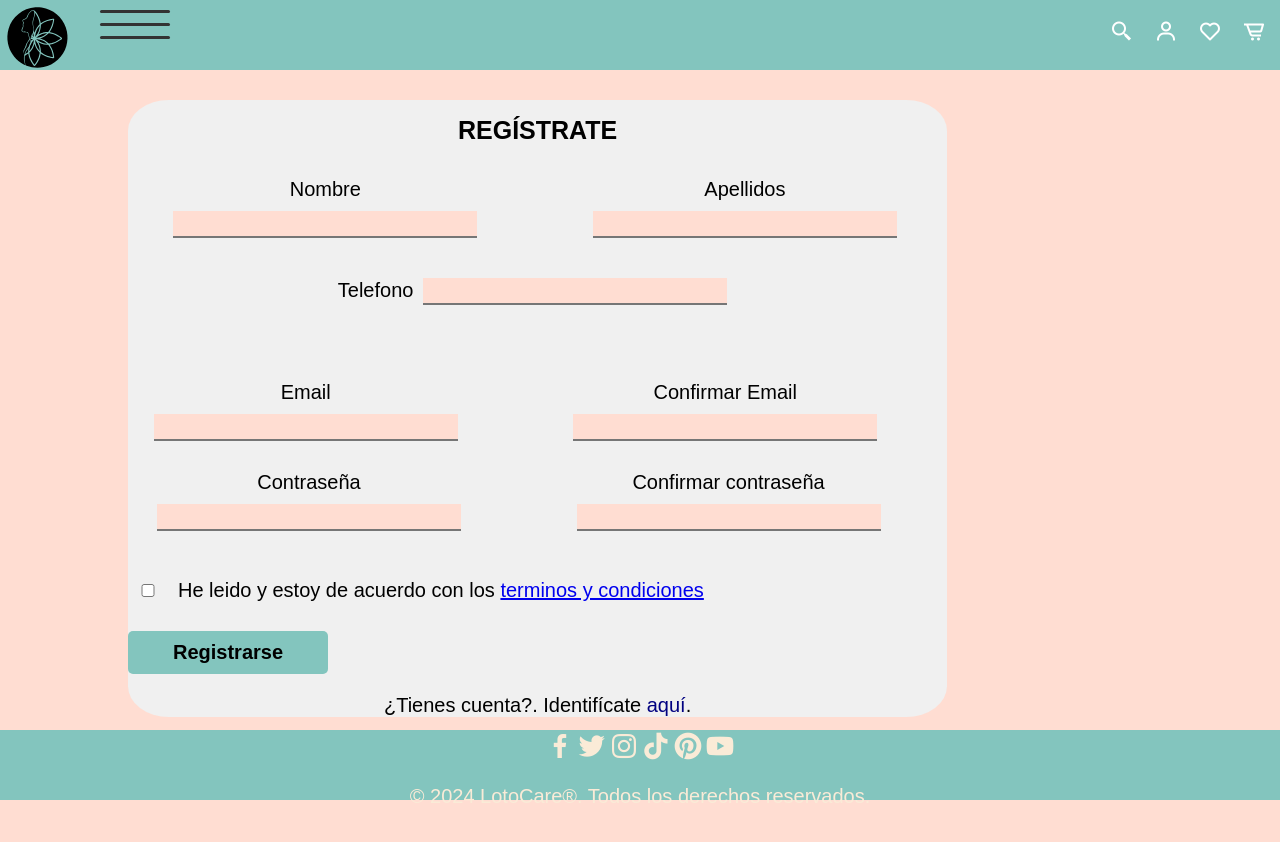
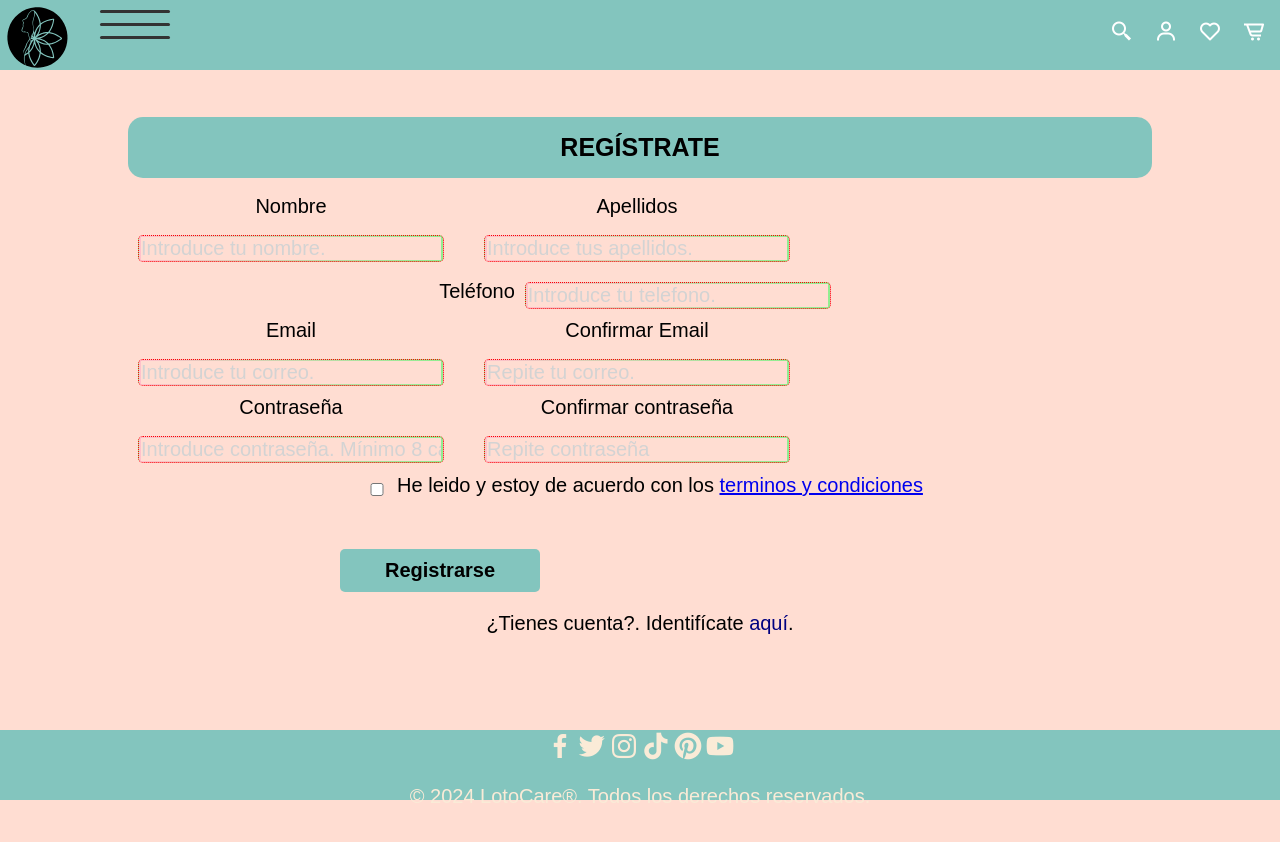
Before and after one commit to eduardof5sg/react-lotocare, a React (Create React App) app: page / in a window 1280 px wide. Both pictures are taken after a click on the element "aquí". Shown: the top 842 px of the page. Built offline with nearby package versions, Linux system fonts and the light colour scheme.

Commit message:
Segunda subida del formulario

```diff
--- a/src/components/pages/formulario/formulario.css
+++ b/src/components/pages/formulario/formulario.css
@@ -11,20 +11,36 @@ body {
     width: 80%;
     left: 10%;
     top: 5%;
-    text-align: center;
+    margin-right: 10%;
+    align-self: center;
+    display:flex;
+    justify-content: center;
+    align-items: center;
 }
 
 .form {
     transform-style: preserve-3d;
     transform-origin: center;
+    align-self: center;
   }
 #formLoading, #formRegistro{
+    position: absolute;
     display: block;
-    width: 80%;
+    width: 100%;
     height: 70%;
-    background-color: #f0f0f0;
     transition: transform 1s ease;
     border-radius: 5%;
+    align-self: center;
+}
+form div{
+    width: 100%;
+    min-width: min-content;
+    max-width: 600px;
+    display: inline-block;
+}
+div input{
+    align-self: center;
+    position: center;
 }
 #formRegistro{
     display: none;
@@ -32,29 +48,45 @@ body {
 #btF1, #btF2{
     color: navy;
     cursor: pointer;
+    position: center;
 }
 
 h1 {
     font-size: 25px;
     padding-top: 1rem;
     padding-bottom: 1rem;
+    background-color: #83C5BE;
+    border-radius: 15px;
 }
 
-.form-control label {
+label {
     display: inline-block;
     margin-bottom: 7px;
+    vertical-align: middle;
 }
 
 input{
-    border-top: none;
-    border-left: none;
-    border-right: none;
+    border: none;
     font-size: 20px;
     background-color: #FFDDD2;
     margin: 10px;
     font-size: 20px;
     width: 300px;
+    border-radius: 5px;
+    vertical-align: middle;
 }
+input:invalid {
+    border: 1px dotted red;
+  }
+
+  input:invalid:required {
+    background-image: linear-gradient(to right, pink, lightgreen);
+  }
+
+  input:valid {
+    border: 1px solid lightgreen;
+    background-color: #FFDDD2;
+  }
 
 input:focus{
     background-color: #FFDDD2;
@@ -63,7 +95,7 @@ input:focus{
 }
 
 input::placeholder {
-    color: #FFDDD2;
+    color: lightgray;
     background-color: #FFDDD2
 }
 
@@ -72,11 +104,6 @@ input::placeholder {
     position: absolute;
     text-align: right;
     color: rgb(255, 0, 0);
-}
-
-.check input {
-    margin-left: 10px;
-    display: block;
 }
 
 .form-control.falla input{
@@ -100,20 +127,6 @@ input::placeholder {
 }
 
 
-.labelCheckbox {
-    margin-top: 10px;
-    display: flex;
-    align-items: center;
-}
-
-.labelCheckbox label {
-    margin-left: 10px;
-}
-.labelCheckbox input {
-
-    width: 20px;
-}
-
 .modal {
     display: none;
     position: fixed;
@@ -124,6 +137,7 @@ input::placeholder {
     height: 80vh;
     overflow: auto;
     background-color: rgba(0, 0, 0, 0.5);
+    text-align: left;
   }
 
   .modal-content {
@@ -165,26 +179,29 @@ button{
 button:hover{
     background-color: #e29578;
 }
+.verificacion{
+    width: 20px;
+    margin: 10px;
+    background-color: #ff0000;
+    font-size: 2000px;
+}
 
-@media (max-width:450px){
+@media (max-width:768px){
 
     body {
-        background-color: #FFDDD2;
-        font-family: Arial, Calibri, sans-serif;
-        margin-top: 100px;
-        margin-bottom: 100px;
         font-size: 12px;
+        align-content: center;
+        display:flexbox;
     }
     .formularioPrincipal {
 
         flex-direction: column;
         align-items: center;
         margin-left: 7vh;
-        align-items: stretch;
     }
     #formulario1, #formulario2{
-        display: flex;
-        flex-direction: column;
+        display: grid;
+        grid-template-columns: 1fr;
         padding-bottom: 100px;
         align-items: center;
     }
@@ -194,6 +211,7 @@ button:hover{
     }
     .formRegistro {
         margin-top: 90px;
+        align-content: center;
     }
     input{
         margin: 5px;
--- a/src/components/pages/formulario/formulario.jsx
+++ b/src/components/pages/formulario/formulario.jsx
@@ -12,19 +12,19 @@ export class Formulario extends PureComponent {
             <form id="formulario1" action="">
               <div>
                 <label for="correo">Correo electronico</label>
-                <input id="correo" class="claseInput" type="email" placeholder="Introduce tu correo" />
-                <p></p>
+                <input id="correo" class="claseInput" type="email" placeholder="Introduce tu correo" minLength={8} maxLength={50} required />
               </div>
               <div>
                 <label for="pass1">Contraseña</label>
-                <input id="pass1" type="password" placeholder="Tu contraseña" />
-                <p></p>
+                <input id="pass1" type="password" placeholder="Tu contraseña" minLength={8} maxLength={30} required />
               </div>
               <div class="formCheck">
-                <input type="checkbox" id="check" />
+                <input type="checkbox" id="check" required />
                 <label for="check">Recuerdame</label>
               </div>
-              <button>Iniciar Sesión</button>
+              <div>
+                <button>Iniciar Sesión</button>
+              </div>
               <div>¿No tienes cuenta?. Créala <span id="btF1">aquí</span>.</div>
             </form>
           </div>
@@ -38,50 +38,45 @@ export class Formulario extends PureComponent {
                 <label for="nombre" class="label-nombre">
                   Nombre
                 </label>
-                <input type="text" id="nombre" />
-                <p></p>
+                <input type="text" id="nombre" minLength={2} maxLength={30} placeholder="Introduce tu nombre." required />
               </div>
               <div>
                 <label for="apellidos">Apellidos</label>
-                <input type="text" name="" id="apellidos" />
-                <p></p>
+                <input type="text" name="" id="apellidos" minLength={2} maxLength={40} placeholder="Introduce tus apellidos." required />
               </div>
             </div>
             <div>
-              <label for="telefono">Telefono</label>
-              <input type="text" id="telefono" />
-              <p></p>
+              <div>
+                <label for="telefono">Teléfono</label>
+                <input type="tel" id="telefono" minLength={9} maxLength={9} pattern="\d{9,9}" placeholder="Introduce tu telefono." required />
+              </div>
             </div>
-            <div>&nbsp;<br/>&nbsp;</div>
             <div class="formCorreo">
               <div>
                 <label for="correo2">Email</label>
-                <input type="email" id="correo2" />
-                <p></p>
+                <input type="email" id="correo2" minLength={8} maxLength={30} placeholder="Introduce tu correo." required />
               </div>
               <div>
                 <label for="confirmarCorreo">Confirmar Email</label>
-                <input type="email" id="confirmarCorreo" />
-                <p></p>
+                <input type="email" id="confirmarCorreo" minLength={8} maxLength={30} placeholder="Repite tu correo." required />
               </div>
             </div>
             <div class="formPass">
               <div>
                 <label for="pass2">Contraseña</label>
-                <input type="password" id="pass2" />
-                <p></p>
+                <input type="password" id="pass2" minLength={8} maxLength={30} placeholder="Introduce contraseña. Mínimo 8 caracteres." required />
               </div>
               <div>
                 <label for="confirmPass">Confirmar contraseña</label>
-                <input type="password" id="confirmPass" />
-                <p></p>
+                <input type="password" id="confirmPass" minLength={8} maxLength={30} placeholder="Repite contraseña" required />
               </div>
             </div>
             <div class="labelCheckbox">
-              <input id="formRegistroCheckbox" type="checkbox" />
+              <input id="formRegistroCheckbox" class="verificacion" type="checkbox" required />
               <label for="formRegistroCheckbox"> He leido y estoy de acuerdo con los <a href="#" id="abrirModal">terminos y condiciones</a>
               </label>
-              <p></p>
+            </div>
+            <div class="capt">
             </div>
             <div>
               <button>Registrarse</button>
```
